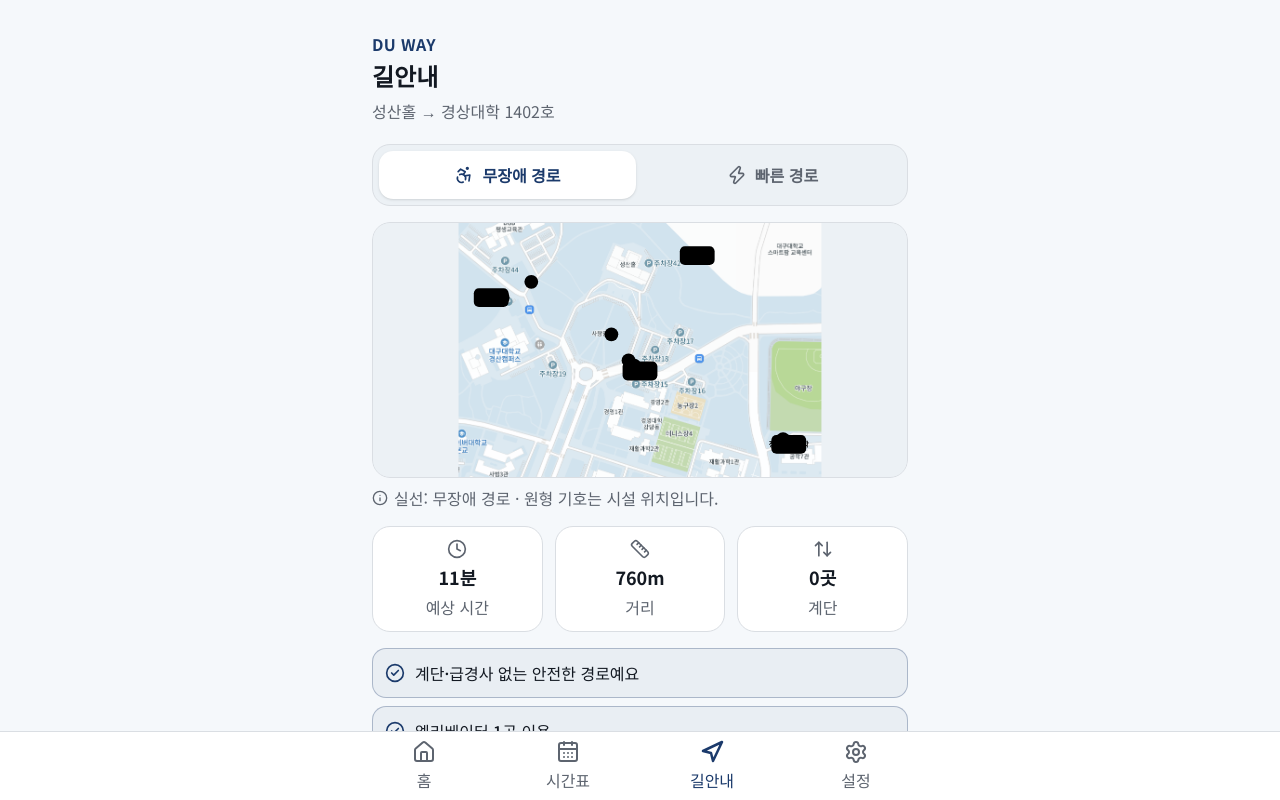
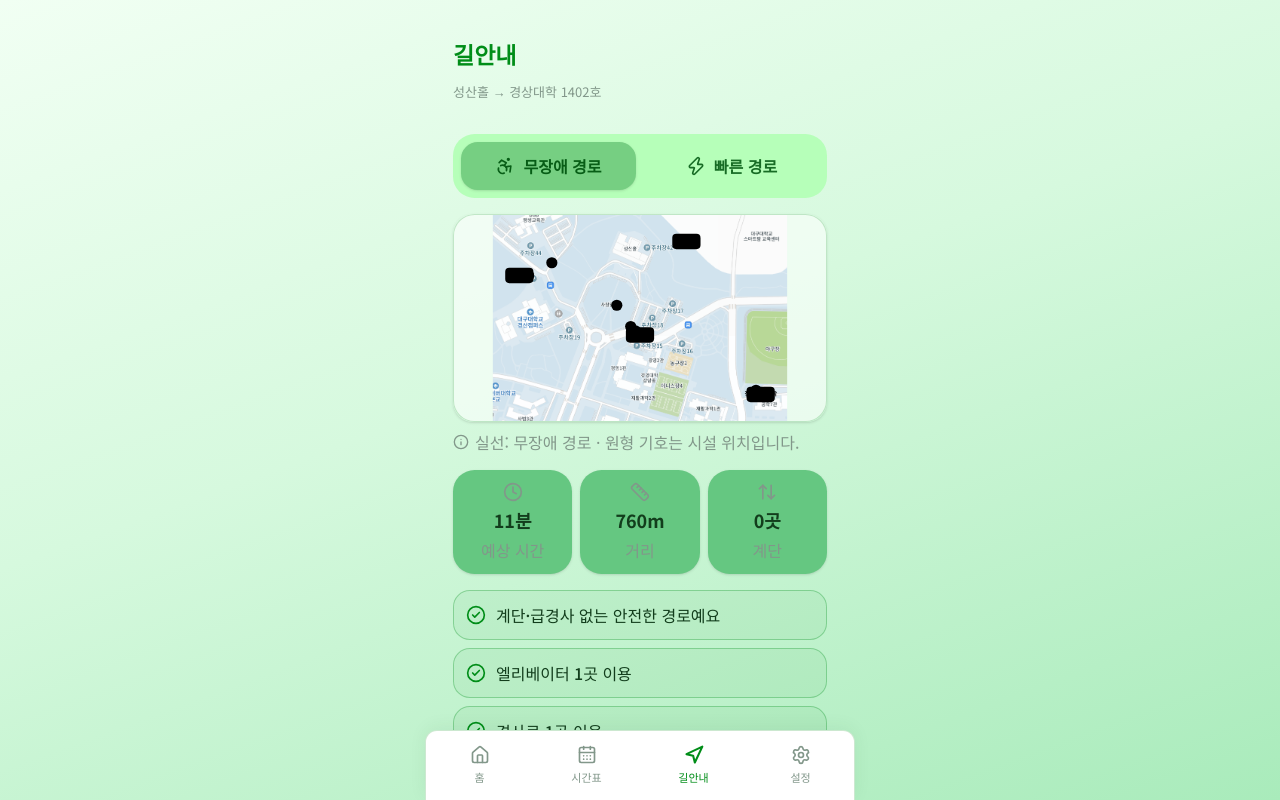
Before and after one commit to jhu9113-blip/du-way, a Next.js app: page /route in a window 1280 px wide. Shown: the top 800 px of the page. Built offline with nearby package versions, Linux system fonts and the light colour scheme.

Commit message:
feat: 사용자 화면 녹색 테마 개선

```diff
--- a/app/globals.css
+++ b/app/globals.css
@@ -48,30 +48,30 @@
 
 :root {
   color-scheme: light;
-  --background: oklch(0.977 0.005 250);
-  --foreground: oklch(0.21 0.02 260);
-  --card: oklch(1 0 0);
-  --card-foreground: oklch(0.21 0.02 260);
+  --background: #eaffee;
+  --foreground: #123d1c;
+  --card: rgba(255, 255, 255, 0.9);
+  --card-foreground: #123d1c;
   --popover: oklch(1 0 0);
   --popover-foreground: oklch(0.21 0.02 260);
-  --primary: #1b3a6b;
+  --primary: #008d18;
   --primary-foreground: oklch(0.99 0 0);
-  --secondary: oklch(0.955 0.008 250);
-  --secondary-foreground: oklch(0.28 0.03 260);
-  --muted: oklch(0.955 0.008 250);
-  --muted-foreground: oklch(0.5 0.02 260);
+  --secondary: rgba(255, 255, 255, 0.58);
+  --secondary-foreground: #174522;
+  --muted: rgba(255, 255, 255, 0.58);
+  --muted-foreground: #82978a;
   --accent: oklch(0.93 0.02 250);
   --accent-foreground: #1b3a6b;
   --destructive: oklch(0.55 0.2 27.325);
-  --border: oklch(0.9 0.008 250);
-  --input: oklch(0.9 0.008 250);
-  --ring: #1b3a6b;
+  --border: rgba(0, 141, 24, 0.2);
+  --input: rgba(0, 141, 24, 0.2);
+  --ring: #008d18;
   --chart-1: oklch(0.87 0 0);
   --chart-2: oklch(0.556 0 0);
   --chart-3: oklch(0.439 0 0);
   --chart-4: oklch(0.371 0 0);
   --chart-5: oklch(0.269 0 0);
-  --radius: 0.625rem;
+  --radius: 0.75rem;
   --sidebar: oklch(0.985 0 0);
   --sidebar-foreground: oklch(0.145 0 0);
   --sidebar-primary: oklch(0.205 0 0);
@@ -159,8 +159,13 @@
     @apply border-border outline-ring/50;
   }
   body {
-    @apply bg-background text-foreground;
+    @apply text-foreground;
+    min-height: 100dvh;
+    background: linear-gradient(160deg, #f1fff3 0%, #d6f9de 45%, #a9ebbb 100%);
+    background-attachment: fixed;
   }
+
+  button, a { -webkit-tap-highlight-color: transparent; }
 
   .map-building:focus-visible rect {
     stroke: var(--color-ring);
--- a/app/layout.tsx
+++ b/app/layout.tsx
@@ -21,7 +21,7 @@ export const metadata: Metadata = {
 
 export const viewport: Viewport = {
   colorScheme: 'light',
-  themeColor: '#1b3a6b',
+  themeColor: '#eaffee',
   width: 'device-width',
   initialScale: 1,
 }
--- a/app/onboarding/page.tsx
+++ b/app/onboarding/page.tsx
@@ -2,7 +2,7 @@
 
 import { useState } from 'react'
 import { useRouter } from 'next/navigation'
-import { Footprints, Accessibility, Zap, HandHelping, ArrowRight, Route } from 'lucide-react'
+import { Footprints, Accessibility, Zap, HandHelping } from 'lucide-react'
 import { useAppDispatch, useAppState } from '@/lib/store'
 import type { Settings } from '@/types'
 import Toggle from '@/components/Toggle'
@@ -33,27 +33,23 @@ export default function OnboardingPage() {
   }
 
   return (
-    <main className="flex flex-1 flex-col px-5 pb-10 pt-10">
-      <header className="mb-7">
-        <span className="inline-flex items-center gap-2 rounded-full bg-primary/10 px-3 py-1 text-base font-semibold text-primary">
-          <Route className="size-4" aria-hidden="true" />
-          DU WAY
-        </span>
-        <h1 className="mt-4 text-3xl font-bold leading-snug text-foreground text-balance">
+    <main className="flex flex-1 flex-col px-6 pb-8 pt-16">
+      <header className="mb-14">
+        <h1 className="text-[25px] font-bold leading-tight text-primary text-balance">
           이동 조건에 맞춰
           <br />
           길을 안내해 드릴게요
         </h1>
-        <p className="mt-3 text-base leading-relaxed text-muted-foreground text-pretty">
+        <p className="mt-4 text-[13px] leading-relaxed text-muted-foreground text-pretty">
           이름이나 학번 같은 개인정보는 묻지 않아요. 이동에 필요한 조건만 알려주시면 됩니다.
         </p>
       </header>
 
-      <section aria-labelledby="mobility-heading" className="mb-6">
+      <section aria-labelledby="mobility-heading" className="mb-14">
         <h2 id="mobility-heading" className="mb-3 text-lg font-bold text-foreground">
           주로 어떻게 이동하세요?
         </h2>
-        <div className="grid grid-cols-2 gap-3">
+        <div className="grid grid-cols-2 gap-4">
           {MOBILITY_OPTIONS.map(({ value, label, Icon }) => {
             const active = draft.mobility === value
             return (
@@ -63,17 +59,17 @@ export default function OnboardingPage() {
                 aria-pressed={active}
                 onClick={() => patch({ mobility: value })}
                 className={cn(
-                  'flex min-h-[96px] flex-col items-center justify-center gap-2 rounded-2xl border-2 bg-card px-3 py-4 text-center transition-colors',
+                  'flex min-h-[74px] items-center justify-center gap-2 rounded-[18px] border-0 px-3 py-4 text-center shadow-sm transition-all active:scale-[.98]',
                   'focus-visible:outline-none focus-visible:ring-2 focus-visible:ring-ring focus-visible:ring-offset-2',
-                  active ? 'border-primary bg-primary/5' : 'border-border',
+                  active ? 'bg-[#35a957] text-white' : 'bg-[#54c477] text-white',
                 )}
               >
                 <Icon
-                  className={cn('size-7', active ? 'text-primary' : 'text-muted-foreground')}
+                  className="size-6 opacity-80"
                   aria-hidden="true"
                   strokeWidth={active ? 2.4 : 2}
                 />
-                <span className={cn('text-base font-semibold', active ? 'text-primary' : 'text-foreground')}>
+                <span className="text-[15px] font-semibold">
                   {label}
                 </span>
               </button>
@@ -86,7 +82,7 @@ export default function OnboardingPage() {
         <h2 id="pref-heading" className="mb-2 text-lg font-bold text-foreground">
           경로에서 무엇을 피하거나 우선할까요?
         </h2>
-        <div className="divide-y divide-border rounded-2xl border border-border bg-card px-4">
+        <div className="divide-y divide-[#e2e7e3] rounded-[20px] bg-white/90 px-5 py-1 shadow-sm">
           <Toggle
             checked={draft.avoidStairs}
             onChange={(v) => patch({ avoidStairs: v })}
@@ -117,10 +113,9 @@ export default function OnboardingPage() {
       <button
         type="button"
         onClick={finish}
-        className="mt-auto flex min-h-[56px] items-center justify-center gap-2 rounded-2xl bg-primary px-6 text-lg font-bold text-primary-foreground transition-opacity hover:opacity-90 focus-visible:outline-none focus-visible:ring-2 focus-visible:ring-ring focus-visible:ring-offset-2"
+        className="mt-auto flex min-h-[48px] items-center justify-center rounded-[15px] bg-[#54c477] px-6 text-base font-bold text-white shadow-sm transition-all hover:bg-[#45b968] active:scale-[.99] focus-visible:outline-none focus-visible:ring-2 focus-visible:ring-ring focus-visible:ring-offset-2"
       >
         시작하기
-        <ArrowRight className="size-5" aria-hidden="true" />
       </button>
       <p className="mt-3 text-center text-base text-muted-foreground">설정은 나중에 언제든 바꿀 수 있어요.</p>
     </main>
--- a/app/route/page.tsx
+++ b/app/route/page.tsx
@@ -34,7 +34,7 @@ export default function RoutePage() {
 
   if (demoNoRoute) {
     return (
-      <main className="flex flex-1 flex-col px-5 pt-8">
+      <main className="flex flex-1 flex-col px-7 pt-10">
         <AppHeader title="길안내" />
         <div
           role="alert"
@@ -58,7 +58,7 @@ export default function RoutePage() {
   }
 
   return (
-    <main className="flex flex-1 flex-col px-5 pt-8">
+    <main className="flex flex-1 flex-col px-7 pt-10">
       <AppHeader
         title="길안내"
         subtitle={`${demo.fromBuildingName} → ${demo.nextCourseBuilding} ${demo.nextCourseRoom}호`}
@@ -89,7 +89,7 @@ export default function RoutePage() {
       <div
         role="tablist"
         aria-label="경로 종류 선택"
-        className="grid grid-cols-2 gap-2 rounded-2xl border border-border bg-secondary p-1.5"
+        className="grid grid-cols-2 gap-2 rounded-2xl border-0 bg-[#b6ffb9] p-2"
       >
         <TabButton
           id="route-tab-accessible"
@@ -114,7 +114,7 @@ export default function RoutePage() {
       >
       {/* 지도 */}
       <section aria-label={kind === 'ACCESSIBLE' ? '무장애 경로 지도' : '빠른 경로 지도'} className="mt-4">
-        <div className="h-64 w-full overflow-hidden rounded-2xl">
+        <div className="h-52 w-full overflow-hidden rounded-[20px] shadow-sm">
           <MapCanvas
             buildings={buildings}
             facilities={facilities}
@@ -130,7 +130,7 @@ export default function RoutePage() {
       </section>
 
       {/* 요약 지표 */}
-      <section aria-label="경로 요약" className="mt-4 grid grid-cols-3 gap-3">
+      <section aria-label="경로 요약" className="mt-4 grid grid-cols-3 gap-2">
         <Metric icon={<Clock className="size-5" aria-hidden="true" />} label="예상 시간" value={formatDuration(route.durationSec)} />
         <Metric icon={<Ruler className="size-5" aria-hidden="true" />} label="거리" value={formatDistance(route.distanceM)} />
         <Metric icon={<ArrowUpDown className="size-5" aria-hidden="true" />} label="계단" value={`${route.stairsCount}곳`} />
@@ -226,7 +226,7 @@ function TabButton({
       className={cn(
         'flex min-h-[48px] items-center justify-center gap-2 rounded-xl px-3 text-base font-bold transition-colors',
         'focus-visible:outline-none focus-visible:ring-2 focus-visible:ring-ring focus-visible:ring-offset-2',
-        active ? 'bg-card text-primary shadow-sm' : 'text-muted-foreground',
+        active ? 'bg-[#76cf82] text-[#075d16] shadow-sm' : 'text-[#176c25]',
       )}
     >
       {icon}
@@ -237,7 +237,7 @@ function TabButton({
 
 function Metric({ icon, label, value }: { icon: React.ReactNode; label: string; value: string }) {
   return (
-    <div className="flex flex-col items-center gap-1 rounded-2xl border border-border bg-card px-2 py-3 text-center">
+    <div className="flex flex-col items-center gap-1 rounded-2xl border-0 bg-[#65c781] px-2 py-3 text-center text-white shadow-sm">
       <span className="text-muted-foreground">{icon}</span>
       <span className="text-lg font-bold tabular-nums text-foreground">{value}</span>
       <span className="text-base text-muted-foreground">{label}</span>
--- a/components/AppFrame.tsx
+++ b/components/AppFrame.tsx
@@ -13,7 +13,7 @@ export default function AppFrame({ children }: { children: React.ReactNode }) {
       <div
         className={cn(
           'mx-auto flex min-h-dvh w-full flex-col',
-          isAdmin ? 'max-w-7xl' : 'max-w-xl pb-20',
+          isAdmin ? 'max-w-7xl' : 'max-w-[430px] pb-24',
         )}
       >
         {children}
--- a/components/AppHeader.tsx
+++ b/components/AppHeader.tsx
@@ -10,12 +10,11 @@ export default function AppHeader({
   action?: ReactNode
 }) {
   return (
-    <header className="mb-5 flex items-start justify-between gap-3">
+    <header className="mb-8 flex items-start justify-between gap-3">
       <div>
-        <p className="text-base font-semibold tracking-wide text-primary">DU WAY</p>
-        <h1 className="mt-1 text-2xl font-bold text-foreground text-balance">{title}</h1>
+        <h1 className="text-[23px] font-bold leading-tight text-primary text-balance">{title}</h1>
         {subtitle ? (
-          <p className="mt-1.5 text-base leading-relaxed text-muted-foreground text-pretty">{subtitle}</p>
+          <p className="mt-3 text-[13px] leading-relaxed text-muted-foreground text-pretty">{subtitle}</p>
         ) : null}
       </div>
       {action ? <div className="shrink-0 pt-1">{action}</div> : null}
--- a/components/BottomTabBar.tsx
+++ b/components/BottomTabBar.tsx
@@ -21,9 +21,9 @@ export default function BottomTabBar() {
   return (
     <nav
       aria-label="주요 화면 이동"
-      className="fixed inset-x-0 bottom-0 z-50 border-t border-border bg-card"
+      className="fixed inset-x-0 bottom-0 z-50 bg-transparent"
     >
-      <ul className="mx-auto flex max-w-xl items-stretch justify-around">
+      <ul className="mx-auto flex max-w-[430px] items-stretch justify-around rounded-t-lg border border-b-0 border-border bg-white shadow-[0_-3px_18px_rgba(18,61,28,0.06)]">
         {TABS.map(({ href, label, Icon }) => {
           const active = href === '/' ? pathname === '/' : pathname.startsWith(href)
           return (
@@ -32,12 +32,12 @@ export default function BottomTabBar() {
                 href={href}
                 aria-current={active ? 'page' : undefined}
                 className={cn(
-                  'flex min-h-[64px] min-w-[44px] flex-col items-center justify-center gap-1 px-2 py-2 text-base font-medium',
+                  'flex min-h-[69px] min-w-[44px] flex-col items-center justify-center gap-1 px-2 py-2 text-[11px] font-medium',
                   'focus-visible:outline-none focus-visible:ring-2 focus-visible:ring-ring focus-visible:ring-offset-2',
                   active ? 'text-primary' : 'text-muted-foreground',
                 )}
               >
-                <Icon className="size-6" aria-hidden="true" strokeWidth={active ? 2.5 : 2} />
+                <Icon className="size-5" aria-hidden="true" strokeWidth={active ? 2.5 : 2} />
                 <span>{label}</span>
               </Link>
             </li>
```
Also changed, not shown: app/page.tsx (+4 -4 lines), app/settings/page.tsx (+8 -8 lines), app/timetable/page.tsx (+4 -4 lines), 1 other file (tests, documents, lock files or other folders).
